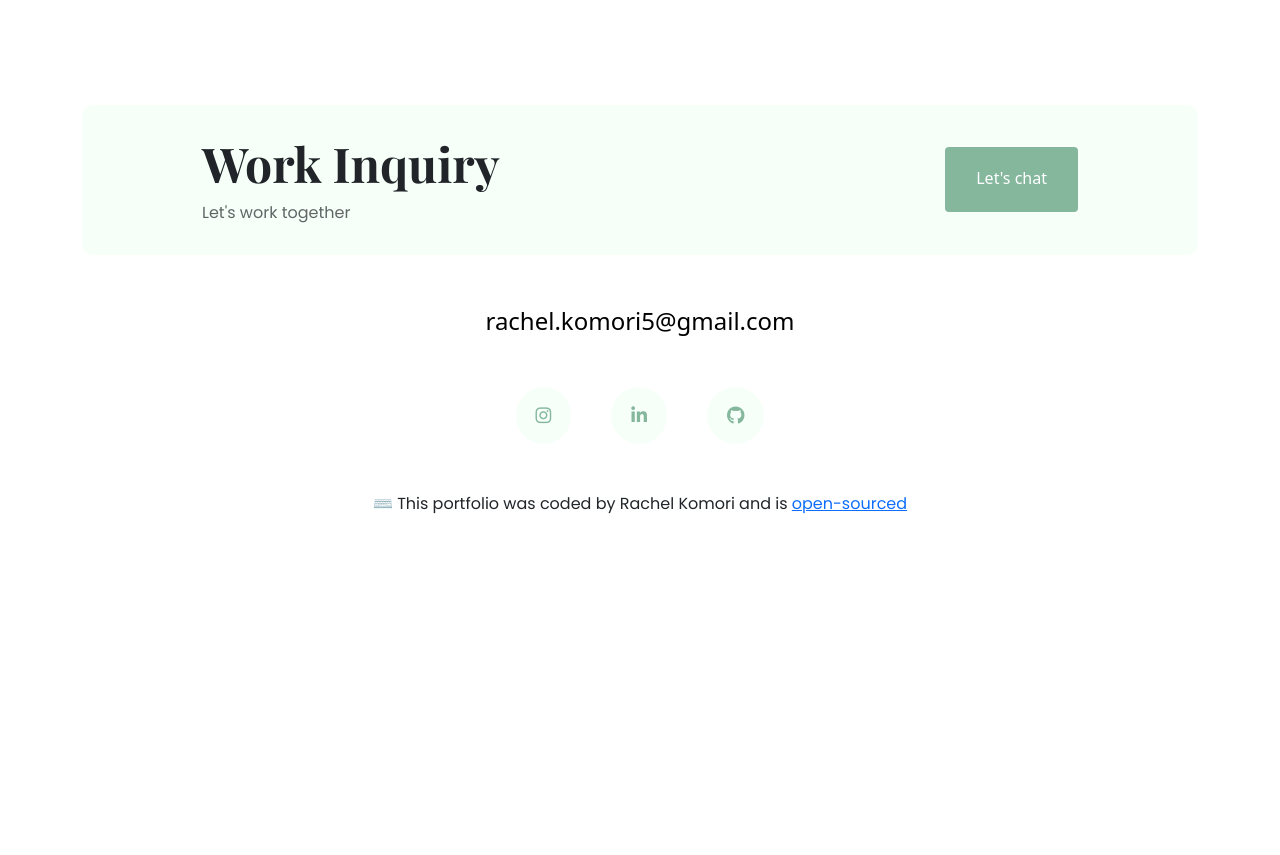
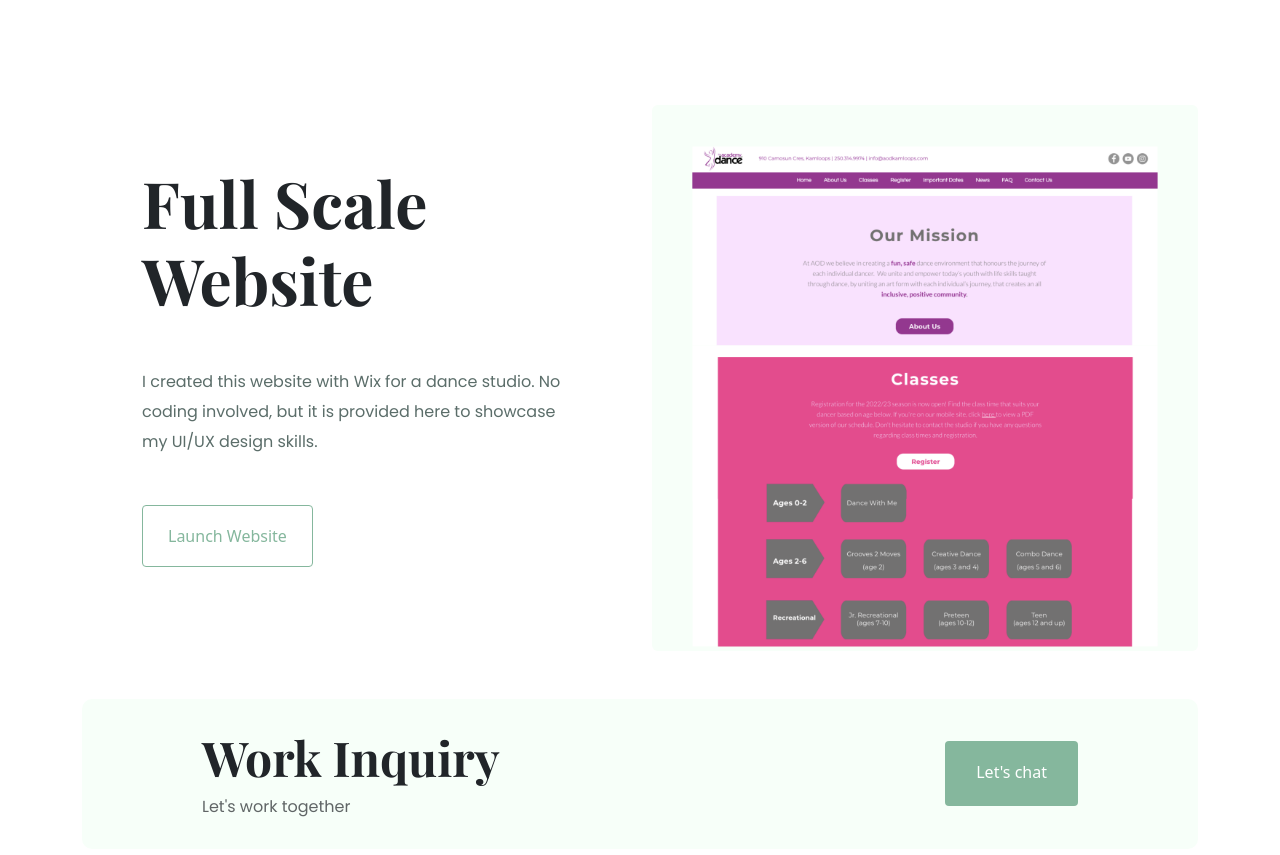
Before and after one commit to raachelkk/portfolio-2, a plain HTML site: page index.html in a window 1280 px wide. Shown: the part 2494-3349 px from the top of the page. Before the commit the page ends 3058 px from the top, so only its background shows below. Drawn offline with nearby package versions, Linux system fonts and the light colour scheme.

Commit message:
Added fourth project to home page

```diff
--- a/index.html
+++ b/index.html
@@ -150,6 +150,32 @@
           </div>
         </div>
       </div>
+      <div class="row mb-5">
+        <div class="col">
+          <div class="project-intro">
+            <h2 class="mb-5">Full Scale Website</h2>
+            <p class="mb-5">
+              I created this website with Wix for a dance studio. No coding
+              involved, but it is provided here to showcase my UI/UX design
+              skills.
+            </p>
+            <a
+              href="https://www.aodkamloops.com"
+              class="btn btn-outline"
+              title="Launch Dance Studio Website"
+              target="_blank"
+              >Launch Website</a
+            >
+          </div>
+        </div>
+        <div class="col d-none d-lg-block">
+          <img
+            src="/images/aod-screenshot.png"
+            alt="AOD Website Screenshot"
+            class="img-fluid rounded"
+          />
+        </div>
+      </div>
       <footer>
         <div class="work-inquiry justify-content-between mb-5 d-none d-md-flex">
           <div>
```
Also changed, not shown: about.html (+2 -2 lines), images/aod-screenshot.png (added).
